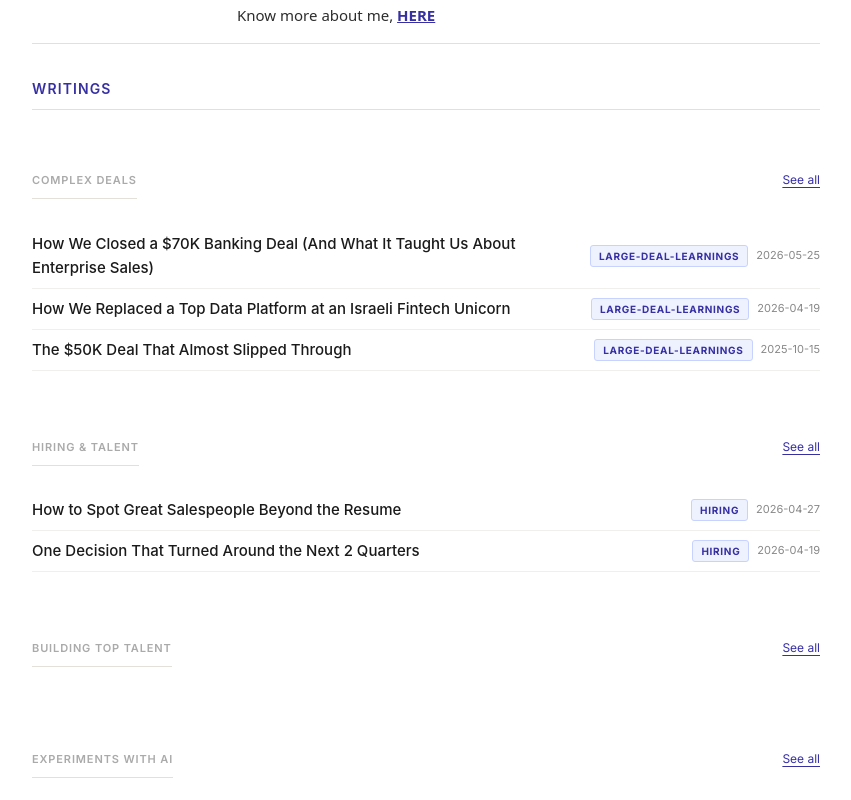
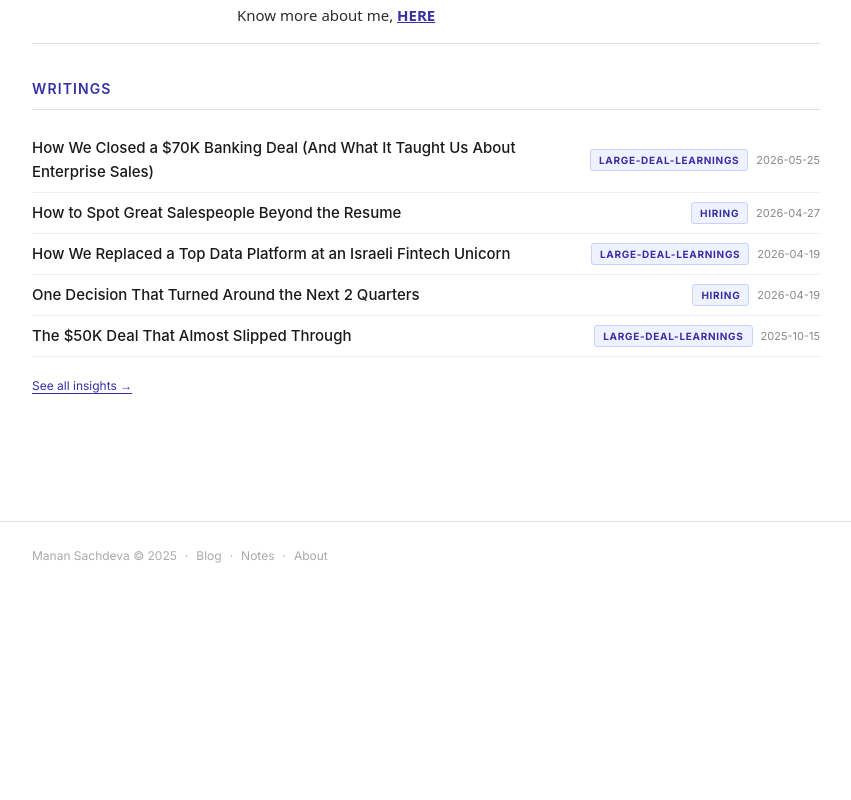
Before and after one commit to manan29/personal-website, a Next.js app: page / in a window 1280 px wide. Shown: the part 640-1440 px from the top of the page, without its empty margins (214-1065 px from the left). After the commit the page ends 1230 px from the top, so only its background shows below. Built offline with nearby package versions, Linux system fonts and the light colour scheme.

Commit message:
increase pdf font to fill 2 pages, single sorted writings list on home page

```diff
--- a/app/page.tsx
+++ b/app/page.tsx
@@ -1,6 +1,6 @@
 import Link from 'next/link';
 import Image from 'next/image';
-import { getBlogPostsByCategory } from '@/lib/content';
+import { getAllBlogPosts } from '@/lib/content';
 import type { Metadata } from 'next';
 
 export const metadata: Metadata = {
@@ -77,9 +77,7 @@ const dateStyle: React.CSSProperties = {
 };
 
 export default function HomePage() {
-  const complexDeals = getBlogPostsByCategory('large-deal-learnings').slice(0, 3);
-  const hiringPosts = getBlogPostsByCategory('hiring-top-talent').slice(0, 2);
-  const buildingTalentPosts = getBlogPostsByCategory('building-top-talent').slice(0, 2);
+  const allPosts = getAllBlogPosts();
 
   return (
     <main>
@@ -182,15 +180,10 @@ export default function HomePage() {
         marginBottom: '1rem',
       }}>Writings</h2>
 
-      {/* Complex Deals Section */}
       <section style={{ marginBottom: '24px' }}>
-        <div style={{ display: 'flex', justifyContent: 'space-between', alignItems: 'baseline', marginBottom: '8px' }}>
-          <h2 style={sectionHeadingStyle}>Complex Deals</h2>
-          <Link href="/blog/large-deal-learnings" style={seeAllStyle}>See all</Link>
-        </div>
         <div>
-          {complexDeals.map((post) => (
-            <Link key={post.slug} href={`/blog/${post.category}/${post.slug}`} style={postRowStyle}>
+          {allPosts.map((post) => (
+            <Link key={`${post.category}/${post.slug}`} href={`/blog/${post.category}/${post.slug}`} style={postRowStyle}>
               <span style={postTitleStyle}>{post.title}</span>
               <div style={postMetaStyle}>
                 <span style={tagPillStyle}>{post.tag}</span>
@@ -199,51 +192,8 @@ export default function HomePage() {
             </Link>
           ))}
         </div>
-      </section>
-
-      {/* Hiring & Talent Section */}
-      <section style={{ marginBottom: '24px' }}>
-        <div style={{ display: 'flex', justifyContent: 'space-between', alignItems: 'baseline', marginBottom: '8px' }}>
-          <h2 style={sectionHeadingStyle}>Hiring &amp; Talent</h2>
-          <Link href="/blog/hiring-top-talent" style={seeAllStyle}>See all</Link>
-        </div>
-        <div>
-          {hiringPosts.map((post) => (
-            <Link key={post.slug} href={`/blog/${post.category}/${post.slug}`} style={postRowStyle}>
-              <span style={postTitleStyle}>{post.title}</span>
-              <div style={postMetaStyle}>
-                <span style={tagPillStyle}>{post.tag}</span>
-                <span style={dateStyle}>{post.date}</span>
-              </div>
-            </Link>
-          ))}
-        </div>
-      </section>
-
-      {/* Building Top Talent Section */}
-      <section style={{ marginBottom: '24px' }}>
-        <div style={{ display: 'flex', justifyContent: 'space-between', alignItems: 'baseline', marginBottom: '8px' }}>
-          <h2 style={sectionHeadingStyle}>Building Top Talent</h2>
-          <Link href="/blog/category/building-top-talent" style={seeAllStyle}>See all</Link>
-        </div>
-        <div>
-          {buildingTalentPosts.map((post) => (
-            <Link key={post.slug} href={`/blog/${post.category}/${post.slug}`} style={postRowStyle}>
-              <span style={postTitleStyle}>{post.title}</span>
-              <div style={postMetaStyle}>
-                <span style={tagPillStyle}>{post.tag}</span>
-                <span style={dateStyle}>{post.date}</span>
-              </div>
-            </Link>
-          ))}
-        </div>
-      </section>
-
-      {/* Experiments with AI Section */}
-      <section style={{ marginBottom: '24px' }}>
-        <div style={{ display: 'flex', justifyContent: 'space-between', alignItems: 'baseline', marginBottom: '8px' }}>
-          <h2 style={sectionHeadingStyle}>Experiments with AI</h2>
-          <Link href="/blog/category/experiments-with-ai" style={seeAllStyle}>See all</Link>
+        <div style={{ marginTop: '16px' }}>
+          <Link href="/insights" style={seeAllStyle}>See all insights →</Link>
         </div>
       </section>
 
--- a/components/ResumePDF.tsx
+++ b/components/ResumePDF.tsx
@@ -8,10 +8,10 @@ const styles = StyleSheet.create({
   page: {
     fontFamily: 'Helvetica',
     fontSize: 10,
-    paddingTop: 24,
-    paddingBottom: 24,
-    paddingLeft: 24,
-    paddingRight: 24,
+    paddingTop: 30,
+    paddingBottom: 30,
+    paddingLeft: 30,
+    paddingRight: 30,
     color: '#1A1A1A',
   },
 
@@ -48,13 +48,13 @@ const styles = StyleSheet.create({
 
   // ── Section headings ────────────────────────────────
   sectionHeading: {
-    fontSize: 12,
+    fontSize: 12.5,
     fontFamily: 'Helvetica-Bold',
     color: '#3730A3',
     textTransform: 'uppercase',
     letterSpacing: 1,
     paddingBottom: 3,
-    marginTop: 8,
+    marginTop: 12,
     marginBottom: 4,
     borderBottomWidth: 1.5,
     borderBottomColor: '#C7D2FE',
@@ -63,7 +63,7 @@ const styles = StyleSheet.create({
 
   // ── Company ─────────────────────────────────────────
   companyBlock: {
-    marginBottom: 5,
+    marginBottom: 8,
   },
   companySeparator: {
     height: 0.5,
@@ -84,7 +84,7 @@ const styles = StyleSheet.create({
     marginRight: 8,
   },
   companyName: {
-    fontSize: 11,
+    fontSize: 11.5,
     fontFamily: 'Helvetica-Bold',
     color: '#1A1A1A',
     marginRight: 6,
@@ -138,7 +138,7 @@ const styles = StyleSheet.create({
     marginBottom: 1,
   },
   roleTitle: {
-    fontSize: 9.5,
+    fontSize: 10,
     fontFamily: 'Helvetica-Bold',
     color: '#1A1A1A',
     flex: 1,
@@ -150,10 +150,10 @@ const styles = StyleSheet.create({
     flexShrink: 0,
   },
   bullet: {
-    fontSize: 8.5,
+    fontSize: 9.5,
     color: '#4A4744',
-    lineHeight: 1.3,
-    marginBottom: 0.5,
+    lineHeight: 1.4,
+    marginBottom: 1.5,
     marginLeft: 10,
   },
 
@@ -176,7 +176,7 @@ const styles = StyleSheet.create({
     borderColor: '#E5E3DC',
     borderStyle: 'solid',
     borderRadius: 4,
-    padding: 6,
+    padding: 8,
     marginBottom: 6,
   },
   winNumber: {
@@ -204,7 +204,7 @@ const styles = StyleSheet.create({
     borderColor: '#E5E3DC',
     borderStyle: 'solid',
     borderRadius: 4,
-    padding: 6,
+    padding: 8,
     marginBottom: 6,
   },
   toolCategory: {
@@ -287,13 +287,13 @@ export default function ResumePDF() {
                     ))}
                     {role.results && (
                       <View style={{ marginTop: 3, marginBottom: 2 }}>
-                        <Text style={{ fontSize: 8.5, fontFamily: 'Helvetica-Bold', color: '#3730A3', marginTop: 1, marginBottom: 2 }}>
+                        <Text style={{ fontSize: 9.5, fontFamily: 'Helvetica-Bold', color: '#3730A3', marginTop: 1, marginBottom: 2 }}>
                           {role.results.heading}
                         </Text>
                         {role.results.items.map((item, i) => (
                           <Text key={i} style={styles.bullet}>{`\u2022  ${item}`}</Text>
                         ))}
-                        <Text style={{ fontSize: 8.5, fontFamily: 'Helvetica-Oblique', color: '#6B7280', lineHeight: 1.3, marginTop: 2 }}>
+                        <Text style={{ fontSize: 9, fontFamily: 'Helvetica-Oblique', color: '#6B7280', lineHeight: 1.4, marginTop: 2 }}>
                           {role.results.closingNote}
                         </Text>
                       </View>
```
